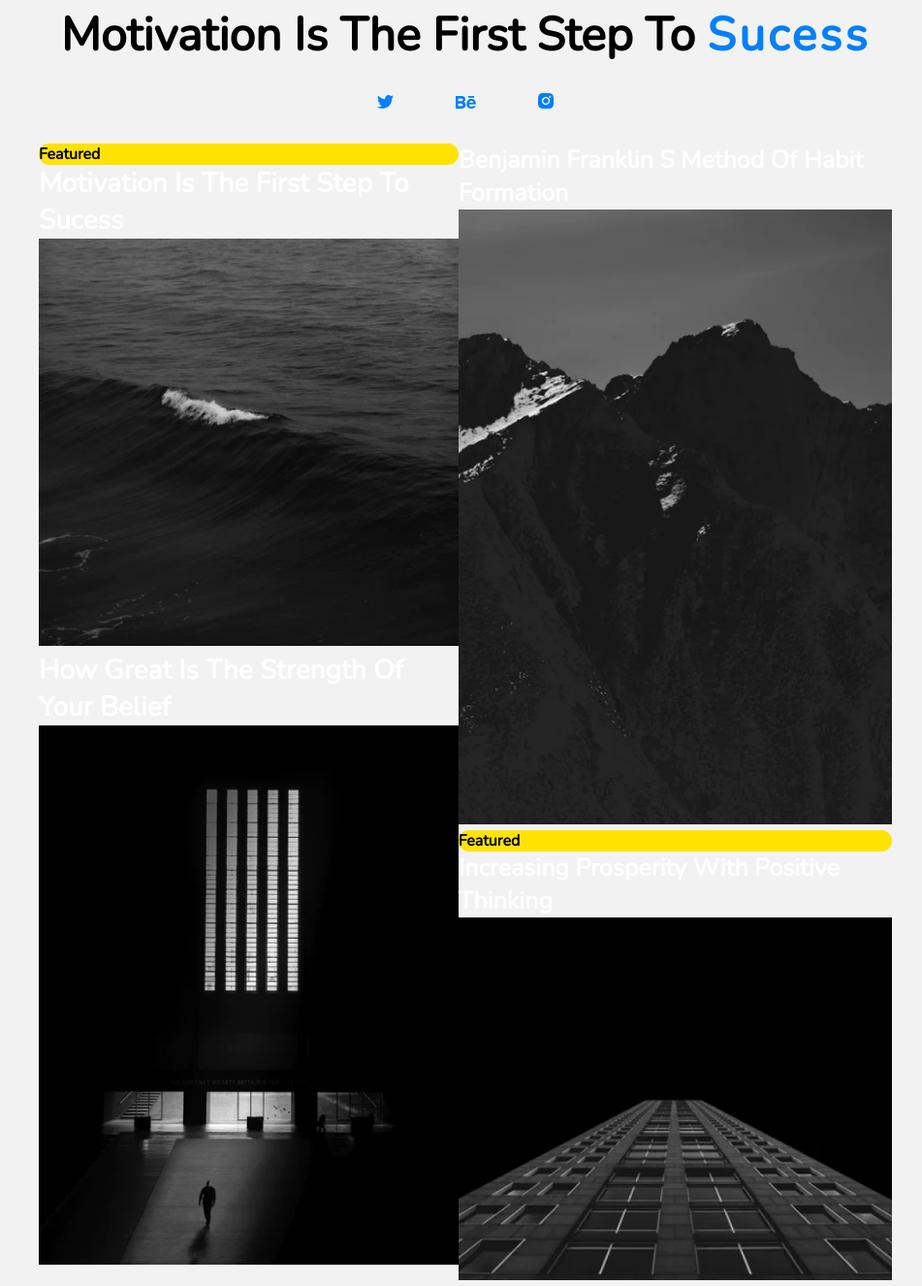
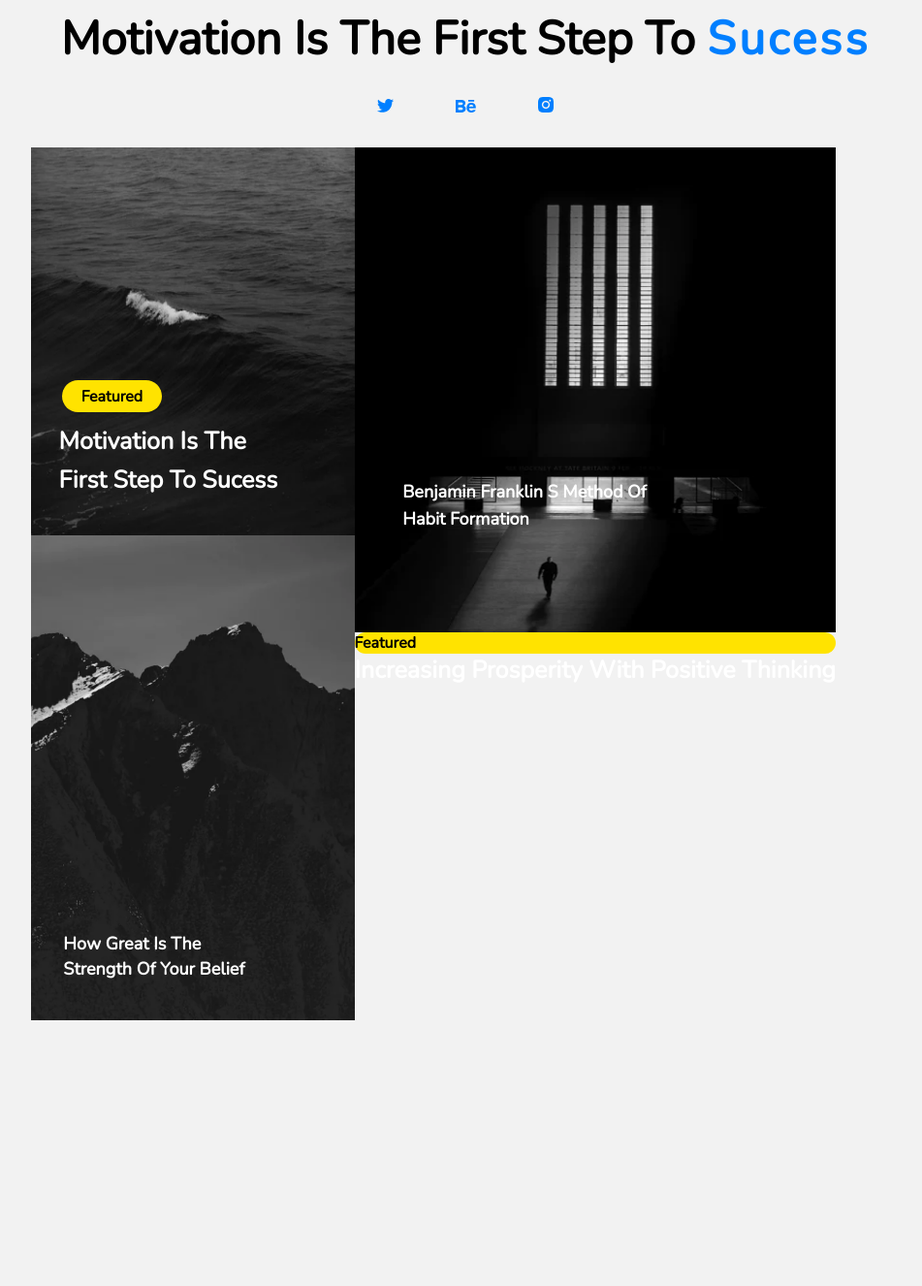
Before and after one commit to Guirds/web_site, a plain HTML site: page index.html in a window 1280 px wide. Shown: the part 266-1592 px from the top of the page at 97% size, without its empty margins (160-1111 px from the left). After the commit the page ends 1318 px from the top, so only its background shows below. Drawn offline with nearby package versions, Linux system fonts and the light colour scheme.

Commit message:
front-end

```diff
--- a/index.html
+++ b/index.html
@@ -40,29 +40,22 @@
             <span>Featured</span>
             <p>Motivation Is The First Step To Sucess</p>
           </div>
-          <img src="./assets/Photo.png" alt="" />
         </div>
 
         <div class="post2">
           <p>How Great Is The Strength Of Your Belief</p>
-
-          <img src="./assets/Photo (2).png" alt="" />
         </div>
       </div>
 
       <div class="coluna2">
         <div class="post3">
           <p>Benjamin Franklin S Method Of Habit Formation</p>
-
-          <img src="./assets/Photo (1).png" alt="" />
         </div>
         <div class="post4">
           <div>
             <span>Featured</span>
             <p>Increasing Prosperity With Positive Thinking</p>
           </div>
-
-          <img src="./assets/Photo (3).png" alt="" />
         </div>
       </div>
     </div>
--- a/style.css
+++ b/style.css
@@ -8,27 +8,30 @@
 html {
   width: 100%;
   height: 100%;
+
   text-rendering: optimizeLegibility !important;
   -webkit-font-smoothing: antialiased !important;
+
   flex: 1;
 }
 body {
-  background-color: #f2f2f2;
   align-items: center;
   justify-content: center;
-  margin-left: 15.62%;
-  margin-right: 15.62%;
-  top: 0%;
-  bottom: 22.12%;
-  float: 1px;
+
+  margin-left: 15%;
+  margin-right: 15%;
+  flex: 1px;
+
+  background-color: #f2f2f2;
 }
 
 a {
   font-weight: 800;
   text-decoration-line: none;
-  color: #007fff;
   line-height: 16px;
   letter-spacing: 3px;
+
+  color: #007fff;
 }
 
 img {
@@ -43,11 +46,13 @@ img {
 #main-header {
   display: flex;
   align-items: center;
-  font-weight: bold;
+  justify-content: space-between;
+
   height: 100%;
   margin-top: 15%;
   bottom: 95.96%;
-  justify-content: space-between;
+
+  font-weight: bold;
   font-size: 12px;
 }
 
@@ -82,7 +87,7 @@ img {
 }
 #rede-social p {
   margin-top: 10%;
-  font-style: normal;
+
   font-weight: bold;
   font-size: 48px;
   line-height: 60px;
@@ -93,8 +98,6 @@ img {
 #main-body {
   display: flex;
   flex-direction: row;
-  width: 100%;
-  height: auto;
 }
 /*Primeira coluna*/
 .coluna1 {
@@ -119,69 +122,130 @@ img {
   }
 }
 
-/*Primeira coluna Foto1*/
+/* Foto1*/
 .coluna1 .post1 div {
-}
-.coluna1 .post1 div span {
-  background-color: #ffe300;
-  display: flex;
   width: 100%;
-  height: auto;
-  border-radius: 13.5px;
-  font-weight: bold;
-}
-.coluna1 .post1 div p {
-  color: #ffffff;
-  font-style: normal;
-  font-weight: bold;
-  font-size: 28px;
-  height: auto;
-  width: 100%;
+  height: 400px;
+  background: url("./assets/Photo.png");
+  background-size: 100% 100%;
 }
 
-/*Primeira coluna */
-.coluna1 .post2 {
+/*Estilizando o conteudo interno*/
+.coluna1 .post1 div {
+  display: flex;
+  flex-direction: column;
+
+  align-items: center;
+  justify-content: center;
+}
+/*Estilizando o conteudo interno*/
+.coluna1 .post1 div span {
+  display: flex;
+  align-items: center;
+  justify-content: center;
+
+  margin-top: 65%;
+  margin-right: 50%;
+  height: 33px; /*Arrumar %*/
+  width: 103px;
+  border-radius: 40px;
+
+  font-weight: bold;
+
+  color: #000000;
+  background-color: #ffe300;
+}
+/*Estilizando o conteudo interno*/
+.coluna1 .post1 div p {
+  height: 93px; /*Arrumar %*/
+  width: 243px;
+  margin-right: 10%;
+  margin-top: 3%;
+
+  font-weight: bold;
+  font-size: 25px;
+  line-height: 40px;
+
+  color: #ffffff;
 }
 
-/*Primeira coluna*/
+/*Foto2 */
+.coluna1 .post2 {
+  width: 100%;
+  height: 500px;
+  background: url("./assets/Photo (1).png");
+  background-size: 100% 100%;
+
+  display: flex;
+  align-items: center;
+  flex-direction: column;
+  justify-content: flex-end;
+}
+
+/*Estilizando conteudo interno*/
 .coluna1 .post2 p {
-  width: 100%;
-  height: auto;
+  display: flex;
+
+  height: 15%;
+  width: 60%;
+  margin-right: 20%;
+  margin-bottom: 5%;
+
+  font-weight: bold;
+  font-size: 18px;
+  line-height: 26px;
+
   color: #ffffff;
-  font-style: normal;
-  font-weight: bold;
-  font-size: 28px;
 }
 
 /*Segunda Coluna*/
 /*Foto3*/
+.coluna2 .post3 {
+  width: 100%;
+  height: 500px;
+  background: url("./assets/Photo (2).png");
+  background-size: 100% 100%;
+
+  display: flex;
+  align-items: flex-end;
+}
+/*Estilizando conteudo interno*/
 .coluna2 .post3 p {
+  width: 55%;
+  height: 15%;
+  margin-left: 10%;
+  margin-bottom: 17%;
+
+  font-size: 18px;
+  line-height: 28px;
+  font-weight: bold;
+
   color: #ffffff;
+}
+
+/*Foto4*/
+.coluna2 .post4 div {
+}
+.coluna2 .post4 p {
+  max-width: 100%;
+  height: auto;
+
   font-style: normal;
   font-weight: bold;
   font-size: 25px;
-  height: auto;
-  max-width: 100%px;
-}
-/*Segunda coluna Foto4*/
-.coluna2 .post4 div {
-}
-.coluna2 .post4 p {
+
   color: #ffffff;
-  font-style: normal;
-  font-weight: bold;
-  font-size: 25px;
-  height: auto;
-  max-width: 100%;
 }
 
 .coluna2 .post4 div span {
-  background-color: #ffe300;
   display: flex;
+
   max-width: 100%;
   height: auto;
+
   border-radius: 13.5px;
   font-weight: bold;
+
+  background-color: #ffe300;
 }
-
 /*FOOTER*/
```
